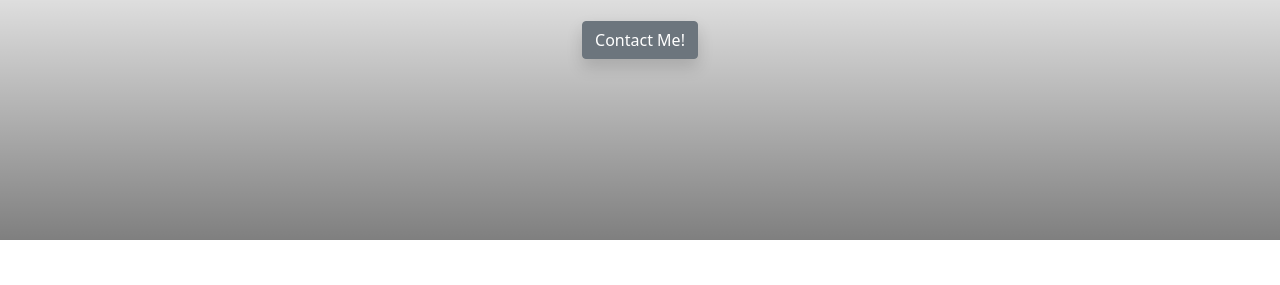
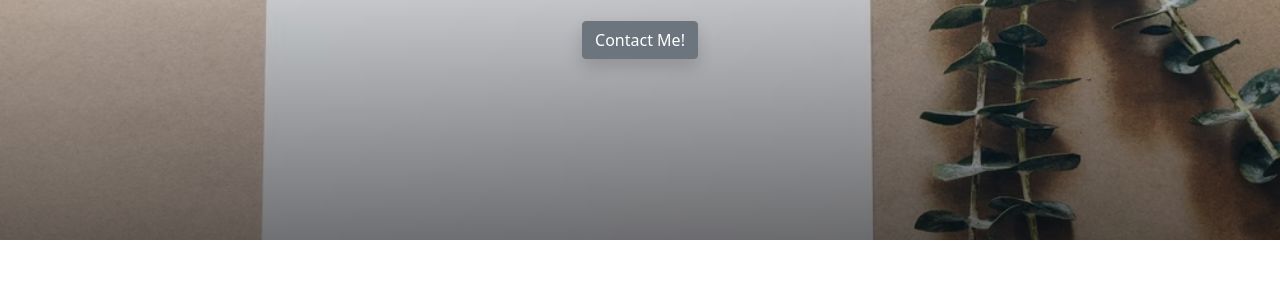
Before and after one commit to ApinTDM/Portfolio, a plain HTML site: page index.html in a window 1280 px wide. Shown: the part 300-585 px from the top of the page. Drawn offline with nearby package versions, Linux system fonts and the light colour scheme; a web font is replaced by a local one.

Commit message:
mengubah v2

```diff
--- a/style.css
+++ b/style.css
@@ -1,7 +1,7 @@
 
 .jumbotron {
     padding-top:  2rem;
-    background-image: url(./background.avif);
+    background-image: url(./img/background.avif);
     color: #ffffff;
     background-size: cover;
     text-shadow: 1px 1px 1px rgba(0, 0, 0, 0.7);
```
